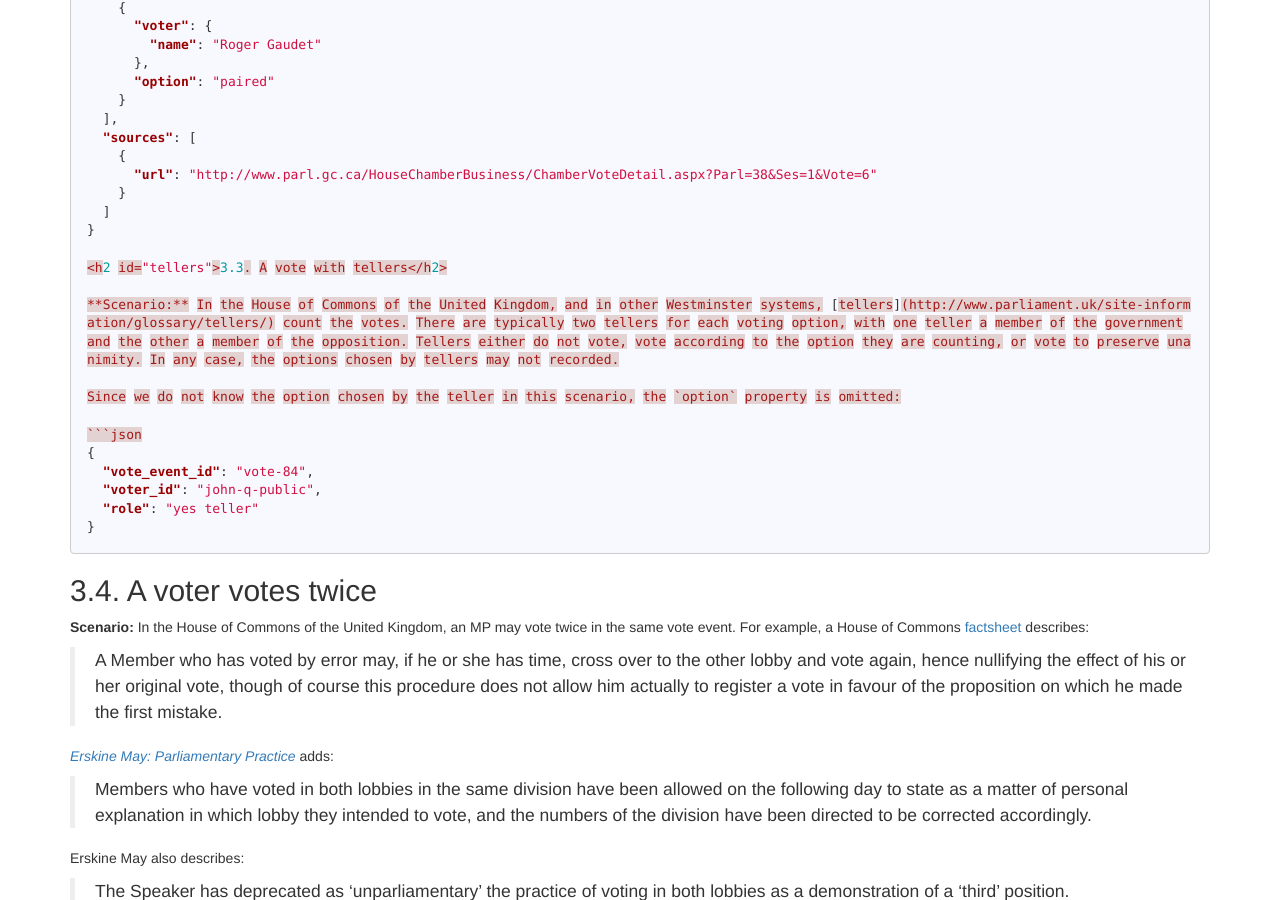
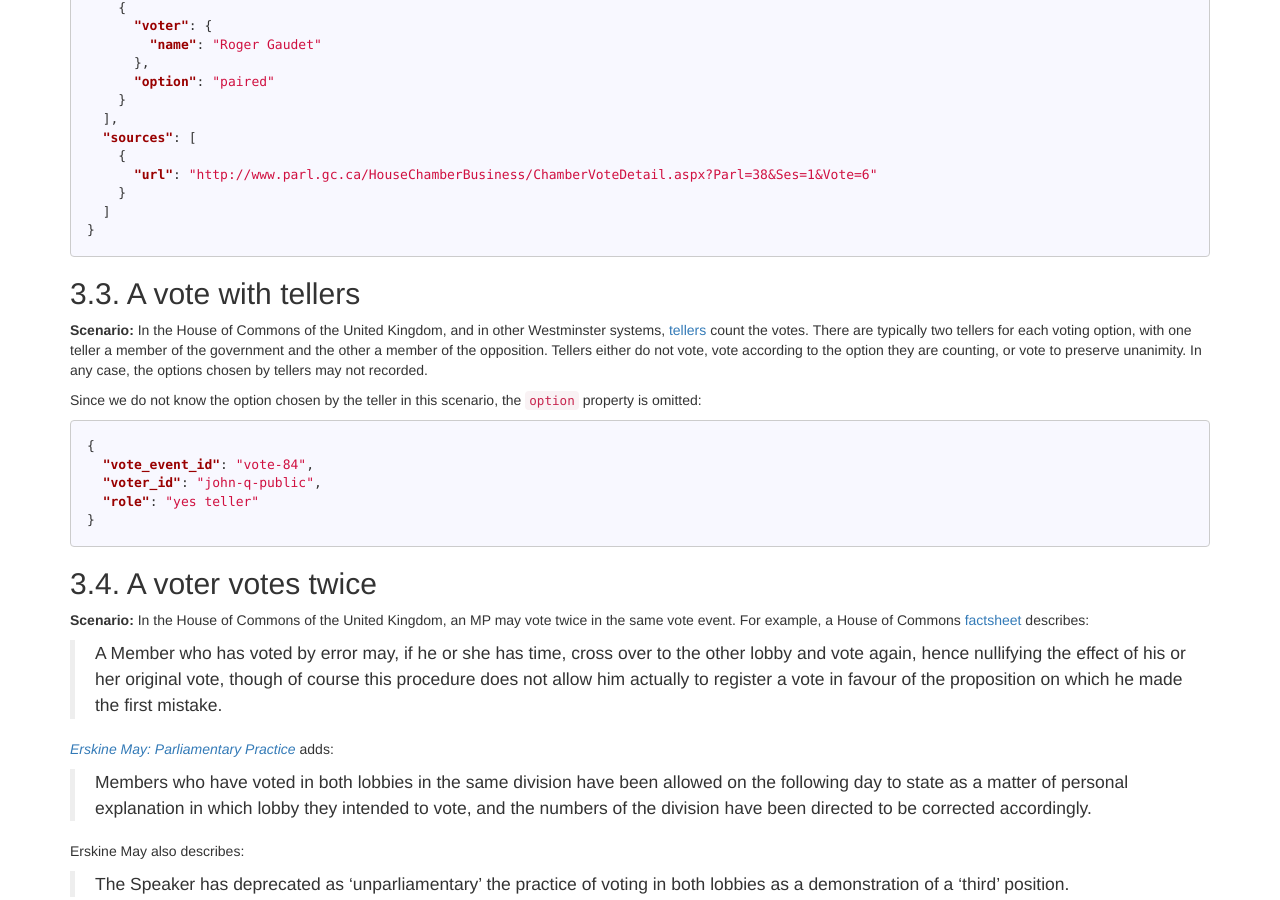
Before and after one commit to popolo-project/popolo-spec, a Jekyll site: the page built from appendices/examples.md, in a window 1280 px wide and 900 px high, scrolled down 6963 px. Built offline with Jekyll 4.4.1, drawn with Linux system fonts in a browser that asks for light colours; nearby versions of some CDN libraries; Markdown is read by kramdown in place of the engine named in the settings; some of the changed lines change nothing that is shown; some of the changed text lies outside the part shown.

Commit message:
fix markdown

````diff
--- a/appendices/examples.md
+++ b/appendices/examples.md
@@ -327,7 +327,7 @@ As such, the `voter` property must override the `@type`:
 }
 ```
 
-<h2 id="paired-vote">3.1. A paired vote</h2>
+<h2 id="paired-vote">3.2. A paired vote</h2>
 
 **Scenario:** "Pairing" generally refers to a reciprocal agreement between two voters by which a voter abstains if the other is unable to vote. It may not be known which two members form a pair. The House of Commons of Canada describes:
 
@@ -386,6 +386,7 @@ For brevity, the following vote event example includes only the paired votes. In
     }
   ]
 }
+```
 
 <h2 id="tellers">3.3. A vote with tellers</h2>
 
````
